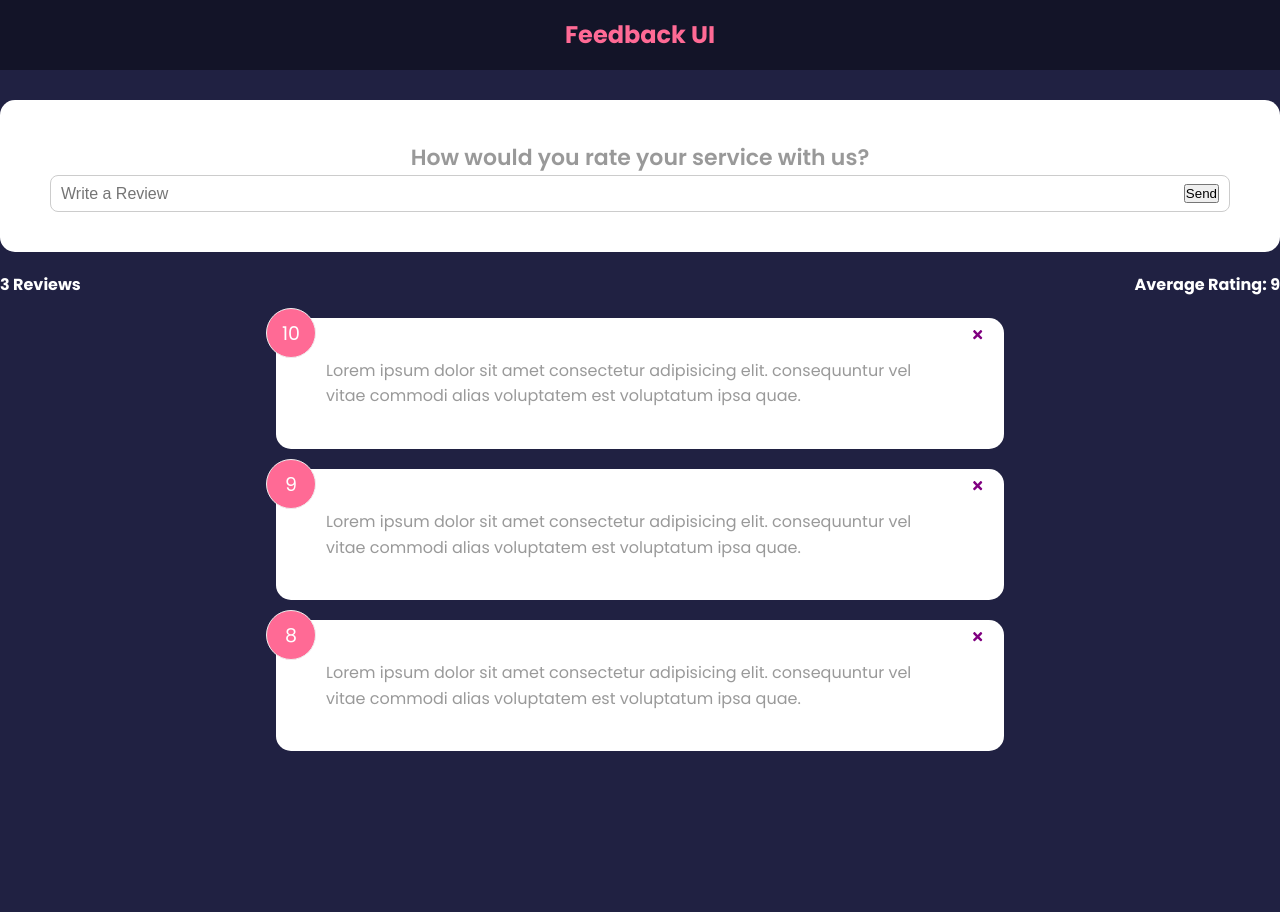
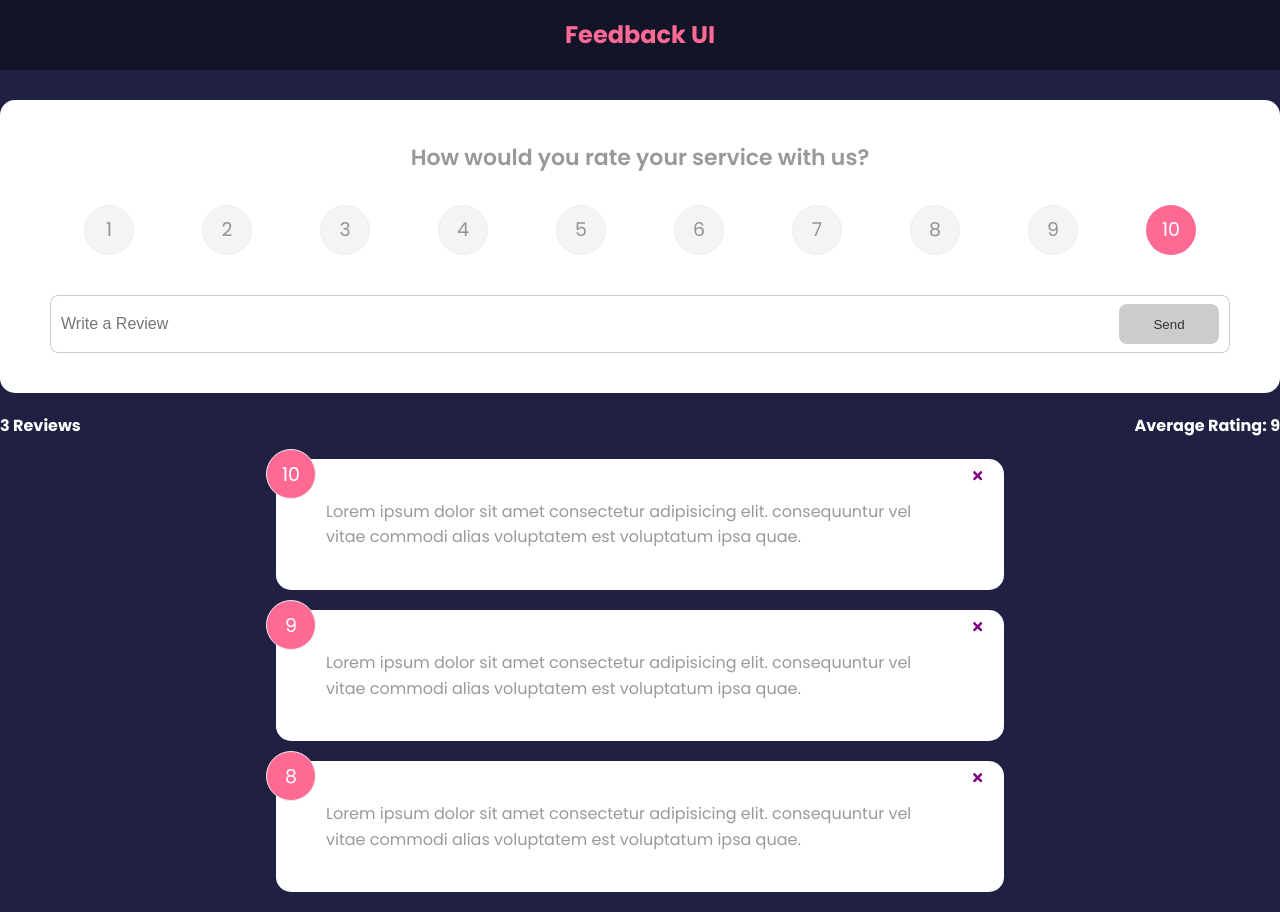
Before and after one commit to slmulti/my-feedback-app, a React (Create React App) app: page / in a window 1280 px wide. Before the commit the page ends 800 px from the top, so only its background shows below. Built offline with nearby package versions, Linux system fonts and the light colour scheme.

Commit message:
4.5 add feedback

```diff
--- a/package.json
+++ b/package.json
@@ -10,6 +10,7 @@
     "react-dom": "^18.2.0",
     "react-icons": "^4.8.0",
     "react-scripts": "5.0.1",
+    "uuid": "^9.0.0",
     "web-vitals": "^2.1.4"
   },
   "scripts": {
--- a/src/App.js
+++ b/src/App.js
@@ -1,3 +1,4 @@
+import { v4 as uuidv4 } from "uuid";
 import Header from "./components/Header";
 import FeedbackList from "./components/FeedbackList";
 import { useState } from "react";
@@ -8,6 +9,11 @@
 function App() {
     const [feedback, setFeedback] = useState(FeedbackData);
 
+    const addFeedback = (newFeedback) => {
+        newFeedback.id = uuidv4();
+        setFeedback([newFeedback, ...feedback]);
+    };
+
     const deleteFeedback = (id) => {
         if (window.confirm("are you sure you want to delete?")) {
             setFeedback(feedback.filter((item) => item.id !== id)); //returns new array with all items minus the array item that was deleted
@@ -16,7 +22,7 @@
     return (
         <>
             <Header />
-            <FeedbackForm />
+            <FeedbackForm handleAdd={addFeedback} />
             <FeedbackStats feedback={feedback} />
             <div className="container">
                 <FeedbackList
--- a/src/components/FeedbackForm.jsx
+++ b/src/components/FeedbackForm.jsx
@@ -1,19 +1,47 @@
 import { useState } from "react";
 import React from "react";
 import Card from "./shared/Card";
+import Button from "./shared/Button";
+import RatingSelect from "./shared/RatingSelect";
 
-function FeedbackForm() {
+function FeedbackForm({ handleAdd }) {
     const [text, setText] = useState("");
+    const [rating, setRating] = useState(10);
+    const [btnDisabled, setBtnDisabled] = useState(true);
+    const [message, setMessage] = useState("");
 
     const handleTextChange = (e) => {
         console.log("e.target.value", e.target.value);
+        if (text === "") {
+            setBtnDisabled(true);
+            setMessage(null);
+        } else if (text !== "" && text.trim().length <= 10) {
+            setBtnDisabled(true);
+            setMessage("Text must be at least 10 Characters");
+        } else {
+            setMessage(null);
+            setBtnDisabled(false);
+        }
         setText(e.target.value);
     };
+
+    const handleSubmit = (e) => {
+        e.preventDefault();
+        if (text.trim().length > 10) {
+            const newFeedback = {
+                text,
+                rating,
+            };
+            handleAdd(newFeedback);
+            setText("");
+        }
+    };
+
     return (
         <Card>
-            <form>
+            <form onSubmit={handleSubmit}>
                 <h2>How would you rate your service with us?</h2>
-                {/* rating select compontent */}
+                <RatingSelect select={(rating) => setRating(rating)} />
                 <div className="input-group">
                     <input
                         onChange={handleTextChange}
@@ -21,8 +49,11 @@
                         placeholder="Write a Review"
                         value={text}
                     ></input>
-                    <button type="submit">Send</button>
+                    <Button type="submit" isDisabled={btnDisabled}>
+                        Send
+                    </Button>
                 </div>
+                {message && <div className="message">{message}</div>}
             </form>
         </Card>
     );
--- /dev/null
+++ b/src/components/shared/Button.jsx
@@ -0,0 +1,28 @@
+import React from "react";
+import PropTypes from "prop-types";
+
+function Button({ children, version, type, isDisabled }) {
+    return (
+        <button
+            type="type"
+            disabled={isDisabled}
+            className={`btn btn-${version}`}
+        >
+            {children}
+        </button>
+    );
+}
+
+Button.defaultProps = {
+    version: "primary",
+    type: "button",
+    isDisabled: false,
+};
+
+Button.propTypes = {
+    children: PropTypes.node.isRequired,
+    version: PropTypes.string,
+    type: PropTypes.string,
+    isDisabled: PropTypes.bool,
+};
+export default Button;
--- /dev/null
+++ b/src/components/shared/RatingSelect.jsx
@@ -0,0 +1,43 @@
+import React from "react";
+import { useState } from "react";
+
+function RatingSelect({ select }) {
+    const [selected, setSelected] = useState(10);
+
+    const handleChange = (e) => {
+        console.log("e.currentTarget.value", e.currentTarget.value);
+        console.log(
+            "typeof e.currentTarget.value",
+            typeof e.currentTarget.value
+        );
+
+        //the + turns the string into a number
+        setSelected(+e.currentTarget.value);
+        console.log(
+            "typeof +e.currentTarget.value",
+            typeof +e.currentTarget.value
+        );
+
+        select(+e.currentTarget.value);
+    };
+
+    return (
+        <ul className="rating">
+            {Array.from({ length: 10 }, (_, i) => (
+                <li key={`rating-${i + 1}`}>
+                    <input
+                        type="radio"
+                        id={`num${i + 1}`}
+                        name="rating"
+                        value={i + 1}
+                        onChange={handleChange}
+                        checked={selected === i + 1}
+                    />
+                    <label htmlFor={`num${i + 1}`}>{i + 1}</label>
+                </li>
+            ))}
+        </ul>
+    );
+}
+
+export default RatingSelect;
```
Also changed, not shown: 1 other file (tests, documents, lock files or other folders).
